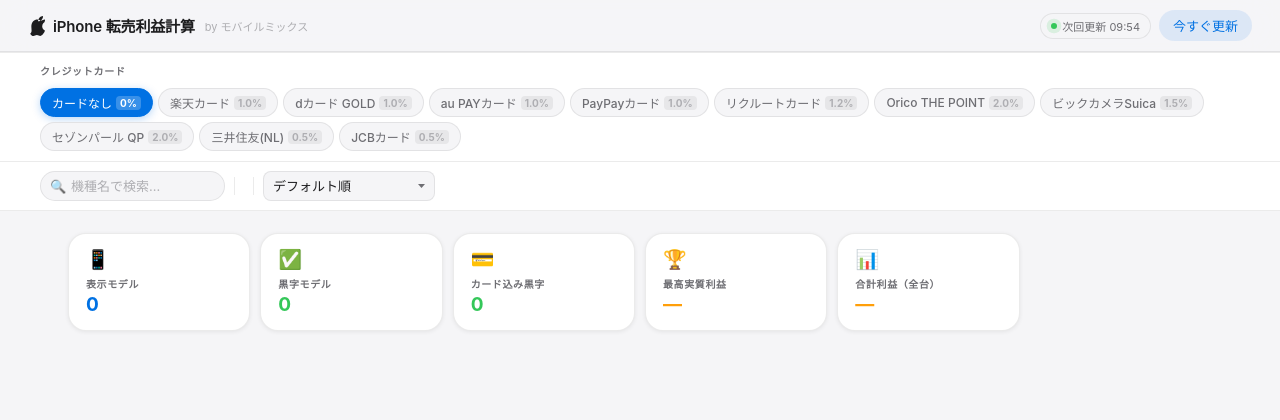
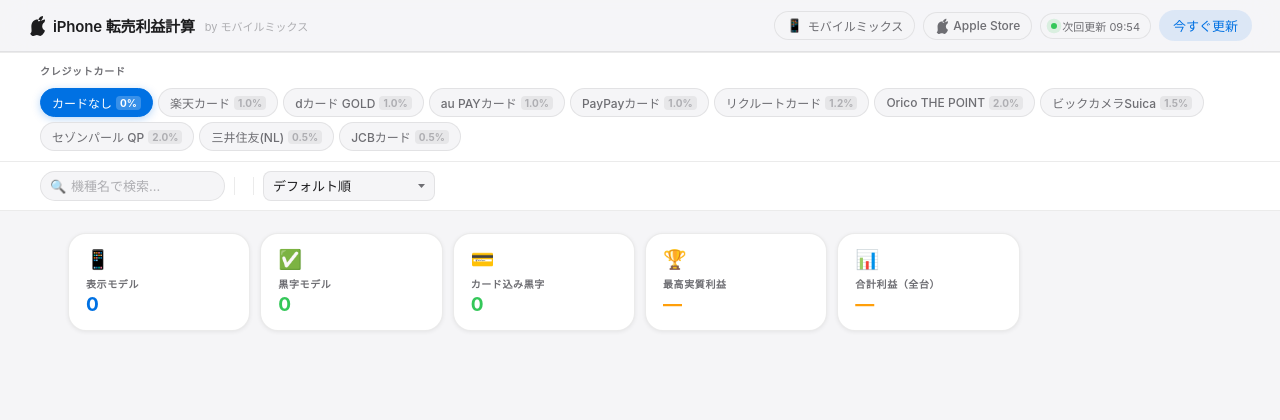
Before and after one commit to shuntanomoto/iphone-resale-app, a Flask app: page / in a window 1280 px wide. Shown: the top 420 px of the page. Run offline with Flask 3, Linux system fonts and the light colour scheme; data that the repository does not hold is empty.

Commit message:
feat: ナビにモバイルミックス・Apple Store外部リンクを追加
- モバイルミックス（📱）とApple Store（Appleロゴ）へのリンクボタンを追加
- デスクトップ: アイコン＋テキスト表示
- スマホ: アイコンのみ表示（テキスト非表示）

Co-Authored-By: Claude Sonnet 4.6 <noreply@anthropic.com>

```diff
--- a/templates/index.html
+++ b/templates/index.html
@@ -88,6 +88,23 @@
     .btn-tonal:hover:not(:disabled) { background: rgba(0,113,227,.17); }
     .btn-filled { background: var(--blue); color: #fff; }
     .btn-filled:hover:not(:disabled) { background: #0077ed; }
+
+    /* 外部リンクボタン */
+    .ext-link {
+      display: inline-flex; align-items: center; gap: 5px;
+      padding: 5px 11px; border-radius: 980px;
+      border: 1.5px solid var(--bd); background: var(--bg);
+      color: var(--t2); font-size: 12px; font-weight: 500;
+      text-decoration: none; white-space: nowrap;
+      transition: all .13s; cursor: pointer;
+    }
+    .ext-link:hover { border-color: var(--blue); color: var(--blue); background: var(--blue-l); }
+    .ext-link .ext-ico { font-size: 13px; line-height: 1; }
+    .ext-link .ext-txt { }
+    @media (max-width: 640px) {
+      .ext-link { padding: 5px 8px; }
+      .ext-link .ext-txt { display: none; }
+    }
 
     /* ── タイムラインログ ── */
     .tl-bar {
@@ -440,6 +457,20 @@
     <span class="nav-src">by モバイルミックス</span>
   </div>
   <div class="nav-r">
+    <a class="ext-link"
+       href="https://mobile-mix.jp/" target="_blank" rel="noopener"
+       title="モバイルミックス（買取価格）">
+      <span class="ext-ico">📱</span>
+      <span class="ext-txt">モバイルミックス</span>
+    </a>
+    <a class="ext-link"
+       href="https://www.apple.com/jp/shop/buy-iphone/" target="_blank" rel="noopener"
+       title="Apple Store Japan">
+      <svg style="width:13px;height:16px;fill:currentColor;flex-shrink:0" viewBox="0 0 814 1000" xmlns="http://www.w3.org/2000/svg">
+        <path d="M788.1 340.9c-5.8 4.5-108.2 62.2-108.2 190.5 0 148.4 130.3 200.9 134.2 202.2-.6 3.2-20.7 71.9-68.7 141.9-42.8 61.6-87.5 123.1-155.5 123.1s-85.5-39.5-164-39.5c-76 0-103.7 40.8-165.9 40.8s-105-37.5-155.8-109.4C206.8 836.4 160 685.1 160 547.3c0-219.7 143.5-335.6 284.7-335.6 75.5 0 138.3 49.9 185.2 49.9 44.9 0 115.5-53.2 199.2-53.2zm-132-115.4c35.4-41.7 61.8-99.7 61.8-157.6 0-8.1-.6-16.2-2-23.7-58.4 2.2-128.1 38.9-169.9 83.6-32.5 36.3-62.6 94.2-62.6 153.1 0 8.7 1.4 17.4 2 19.9 3.4.6 8.7 1.4 14 1.4 52.9 0 118.6-35.4 156.7-76.7z"/>
+      </svg>
+      <span class="ext-txt">Apple Store</span>
+    </a>
     <div class="upd-badge" id="updBadge" onclick="toggleTl()" title="更新ログ">
       <span class="upd-dot" id="updDot"></span>
       <span id="updTxt">取得中...</span>
```
